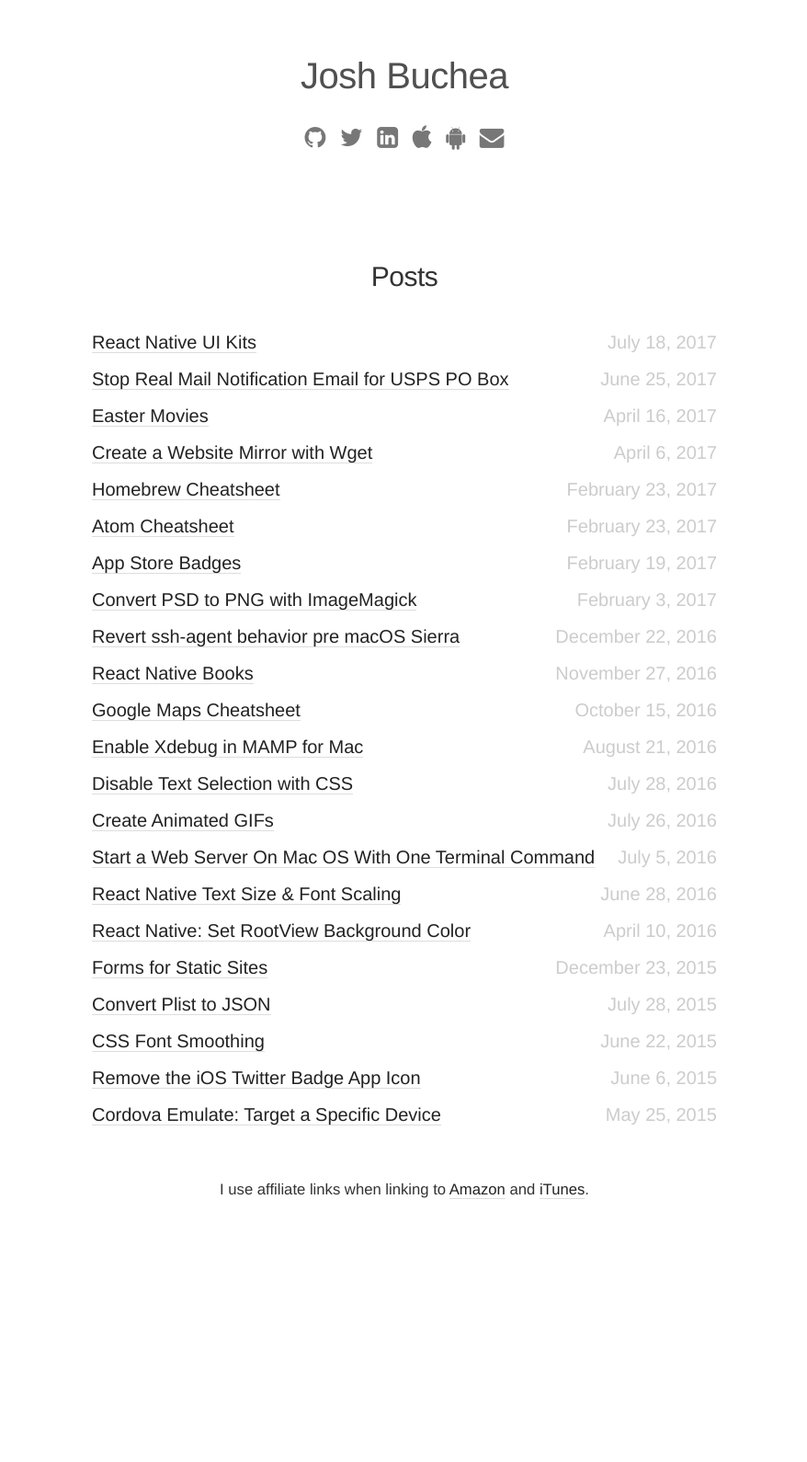
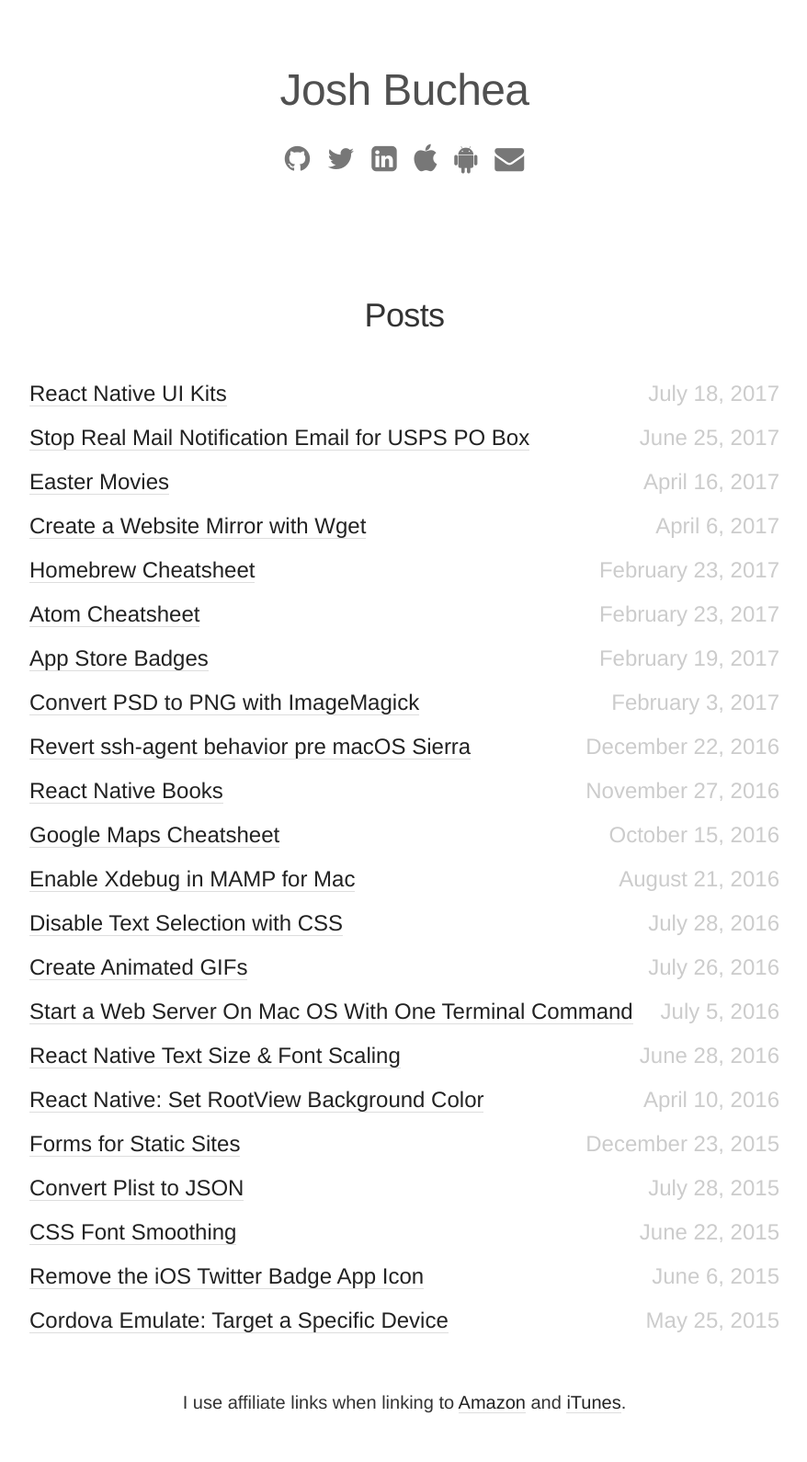
Before and after one commit to joshbuchea/joshbuchea.com, a Jekyll site: the page built from index.html, in a window 1280 px wide. Shown: the whole page at 92% size, without its empty margins (200-1078 px from the left). Built offline with Jekyll 4.4.1, drawn with Linux system fonts in a browser that asks for light colours; nearby versions of some CDN libraries; before the commit the page ends 1347 px from its top, so only the background shows below that.

Commit message:
Bump font size

```diff
--- a/_sass/_main.scss
+++ b/_sass/_main.scss
@@ -1,5 +1,16 @@
 html {
   /*font-family: "PT Serif", Georgia, "Times New Roman", serif;*/
+}
+
+html {
+  font-family: "Helvetica Neue", Helvetica, Arial, sans-serif;
+  font-size: 20px;
+  line-height: 1.5;
+}
+@media (min-width: 38em) {
+  html {
+    font-size: 24px;
+  }
 }
 
 body {
```
